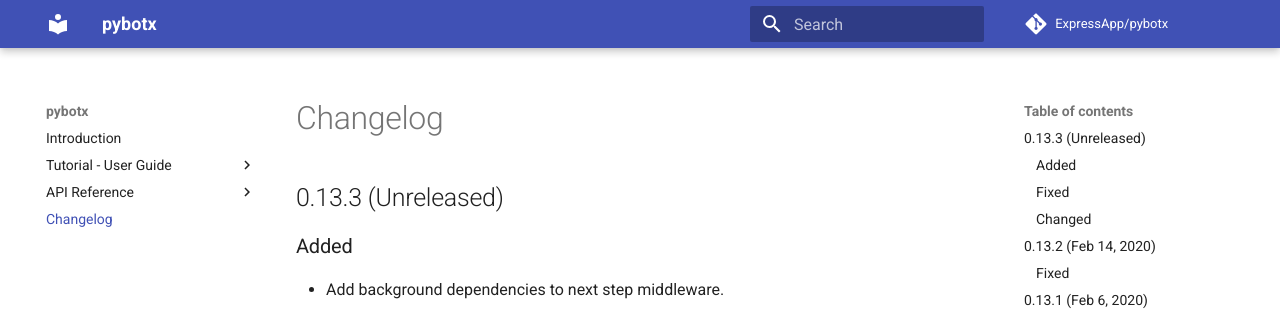
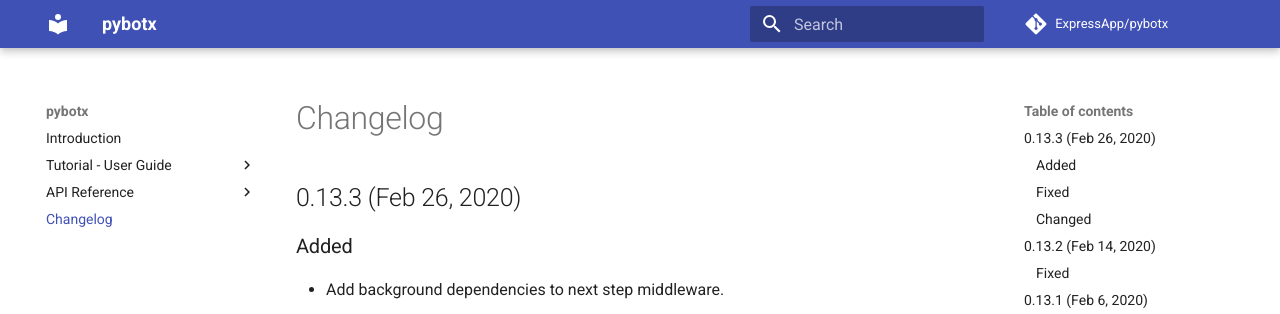
Before and after one commit to ExpressApp/pybotx, an MkDocs documentation site: the page built from docs/changelog.md, in a window 1280 px wide and 900 px high. Shown: the top 314 px of the window. Built offline with MkDocs 1.6.1 and Material for MkDocs 9.7.7, drawn with Linux system fonts in a browser that asks for light colours; comment, search, counter and statistics services are not loaded.

Commit message:
Release changelog update

```diff
--- a/docs/changelog.md
+++ b/docs/changelog.md
@@ -1,4 +1,4 @@
-## 0.13.3 (Unreleased)
+## 0.13.3 (Feb 26, 2020)
 
 ### Added
 
```
